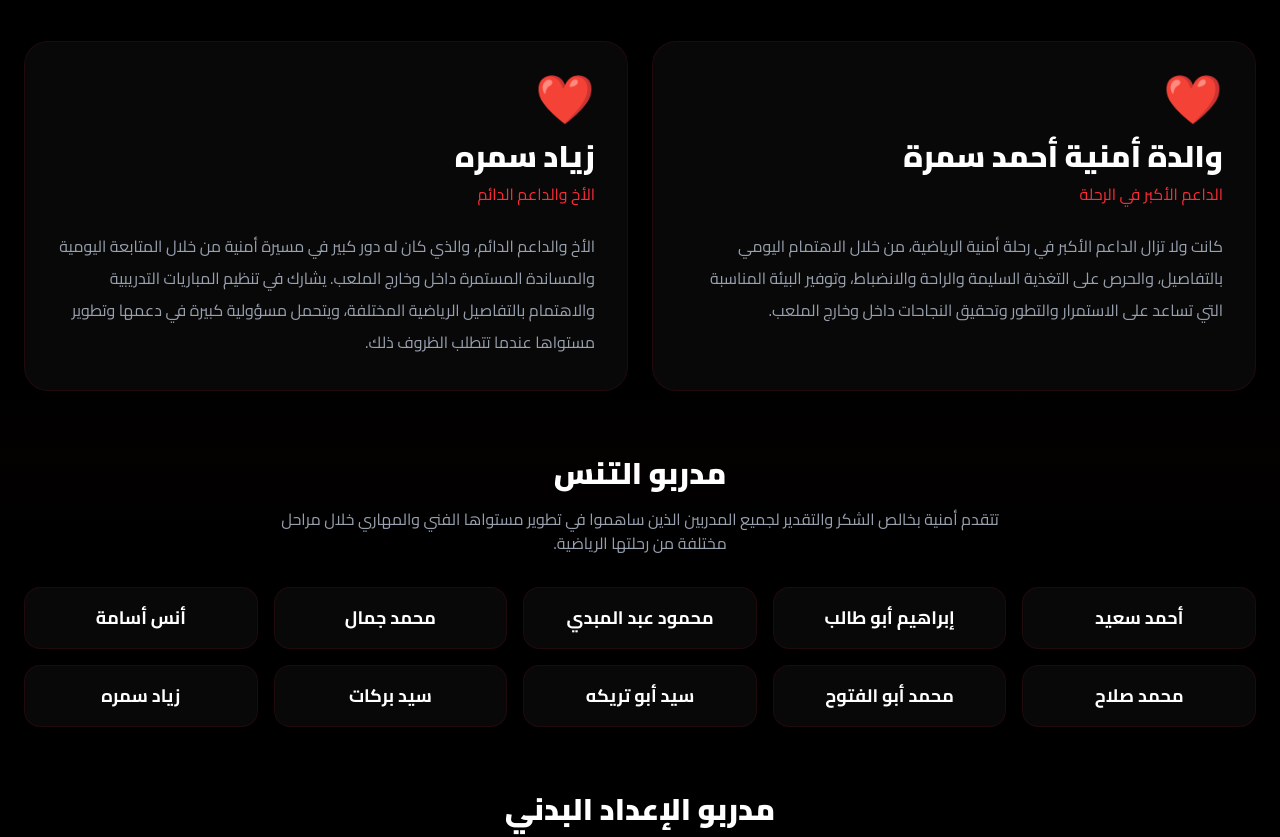
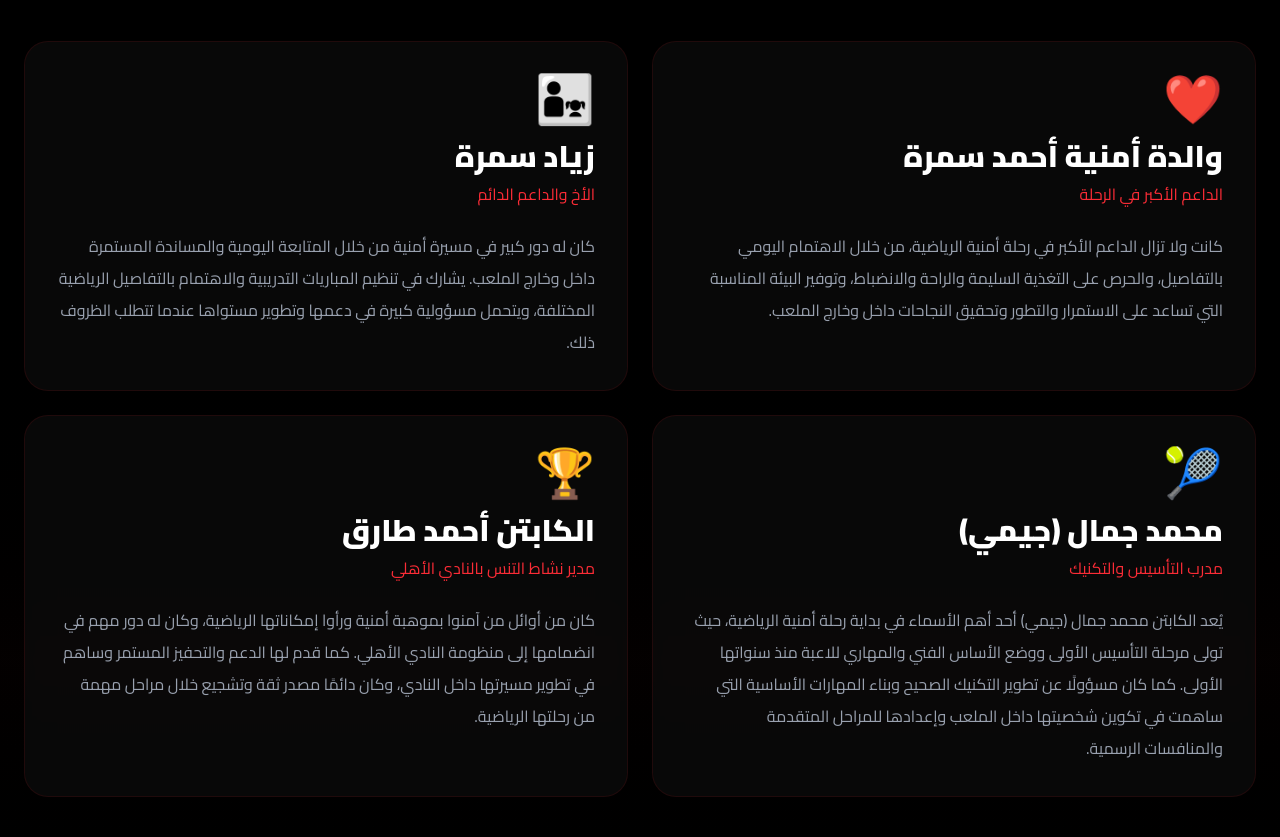
Before and after one commit to drahmedsamra/omnia, a Next.js app: page / in a window 1280 px wide. Shown: the part 6580-7417 px from the top of the page. Built offline with nearby package versions, Linux system fonts and the light colour scheme.

Commit message:
Add contributors and supporters section

```diff
--- a/sections/Contributors.tsx
+++ b/sections/Contributors.tsx
@@ -4,7 +4,7 @@ const tennisCoaches = [
   "أحمد سعيد",
   "إبراهيم أبو طالب",
   "محمود عبد المبدي",
-  "محمد جمال",
+  " محمد جمال",
   "أنس أسامة",
   "محمد صلاح",
   "محمد أبو الفتوح",
@@ -15,7 +15,6 @@ const tennisCoaches = [
 
 const fitnessCoaches = [
   "أسامة حمدي",
-  "يوسف محمد",
   "حماده حمدان",
 ];
 
@@ -48,7 +47,8 @@ export default function Contributors() {
         </div>
 
        {/* Main Contributors */}
-        <div className="grid gap-6 lg:grid-cols-2">
+<div className="grid gap-6 md:grid-cols-2">
+
 {/* Mother */}
 <div className="rounded-3xl border border-red-900/20 bg-white/[0.03] p-8 backdrop-blur-md">
   <div className="mb-4 text-5xl">❤️</div>
@@ -69,12 +69,12 @@ export default function Contributors() {
   </p>
 </div>
 
-          {/* Ahmed Tarek */}
+{/* Ziad */}
 <div className="rounded-3xl border border-red-900/20 bg-white/[0.03] p-8 backdrop-blur-md">
-            <div className="mb-4 text-5xl">❤️</div>
+  <div className="mb-4 text-5xl">👨‍👧</div>
 
   <h3 className="text-3xl font-black text-white">
-              زياد  سمره
+    زياد سمرة
   </h3>
 
   <p className="mt-2 text-red-500">
@@ -82,9 +82,54 @@ export default function Contributors() {
   </p>
 
   <p className="mt-6 leading-8 text-gray-400">
-الأخ والداعم الدائم، والذي كان له دور كبير في مسيرة أمنية من خلال المتابعة اليومية والمساندة المستمرة داخل وخارج الملعب. يشارك في تنظيم المباريات التدريبية والاهتمام بالتفاصيل الرياضية المختلفة، ويتحمل مسؤولية كبيرة في دعمها وتطوير مستواها عندما تتطلب الظروف ذلك.
+    كان له دور كبير في مسيرة أمنية من خلال المتابعة اليومية والمساندة
+    المستمرة داخل وخارج الملعب. يشارك في تنظيم المباريات التدريبية
+    والاهتمام بالتفاصيل الرياضية المختلفة، ويتحمل مسؤولية كبيرة في دعمها
+    وتطوير مستواها عندما تتطلب الظروف ذلك.
   </p>
 </div>
+
+{/* Jimmy */}
+<div className="rounded-3xl border border-red-900/20 bg-white/[0.03] p-8 backdrop-blur-md">
+  <div className="mb-4 text-5xl">🎾</div>
+
+  <h3 className="text-3xl font-black text-white">
+    محمد جمال (جيمي)
+  </h3>
+
+  <p className="mt-2 text-red-500">
+    مدرب التأسيس والتكنيك
+  </p>
+
+  <p className="mt-6 leading-8 text-gray-400">
+    يُعد الكابتن محمد جمال (جيمي) أحد أهم الأسماء في بداية رحلة أمنية
+    الرياضية، حيث تولى مرحلة التأسيس الأولى ووضع الأساس الفني والمهاري
+    للاعبة منذ سنواتها الأولى. كما كان مسؤولًا عن تطوير التكنيك الصحيح
+    وبناء المهارات الأساسية التي ساهمت في تكوين شخصيتها داخل الملعب
+    وإعدادها للمراحل المتقدمة والمنافسات الرسمية.
+  </p>
+</div>
+
+{/* Ahmed Tarek */}
+<div className="rounded-3xl border border-red-900/20 bg-white/[0.03] p-8 backdrop-blur-md">
+  <div className="mb-4 text-5xl">🏆</div>
+
+  <h3 className="text-3xl font-black text-white">
+    الكابتن أحمد طارق
+  </h3>
+
+  <p className="mt-2 text-red-500">
+    مدير نشاط التنس بالنادي الأهلي
+  </p>
+
+  <p className="mt-6 leading-8 text-gray-400">
+    كان من أوائل من آمنوا بموهبة أمنية ورأوا إمكاناتها الرياضية،
+    وكان له دور مهم في انضمامها إلى منظومة النادي الأهلي. كما قدم
+    لها الدعم والتحفيز المستمر وساهم في تطوير مسيرتها داخل النادي،
+    وكان دائمًا مصدر ثقة وتشجيع خلال مراحل مهمة من رحلتها الرياضية.
+  </p>
+</div>
+
 </div>
 
         {/* Tennis Coaches */}
```
Lines whose indentation alone changed are shown as unchanged.
